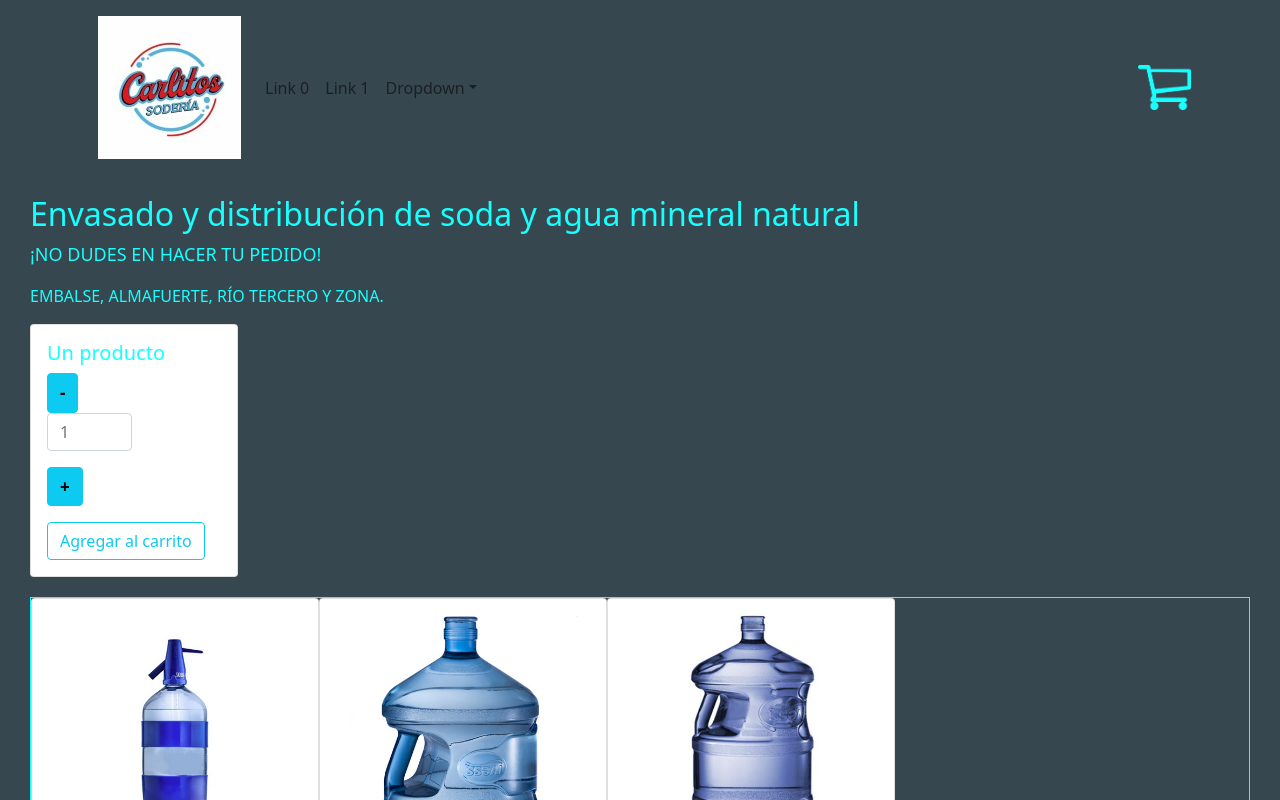
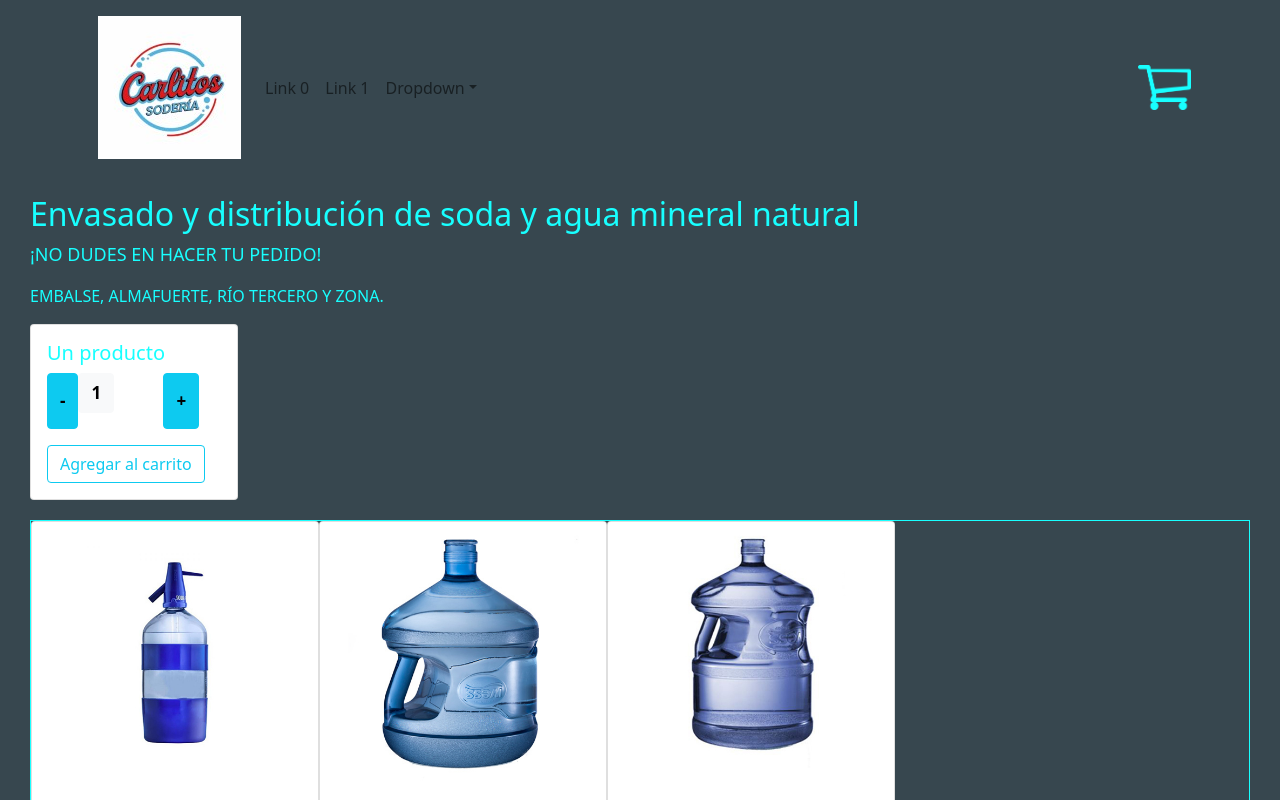
Before and after one commit to joaquinn124/footballbootcompany, a React (Create React App) app: page / in a window 1280 px wide. Shown: the top 800 px of the page. Built offline with nearby package versions, Linux system fonts and the light colour scheme.

Commit message:
Desafío 4: Contador con botón v2

```diff
--- a/src/components/ItemCount/ItemCount.jsx
+++ b/src/components/ItemCount/ItemCount.jsx
@@ -1,18 +1,49 @@
 import './ItemCount.css';
 import Card from 'react-bootstrap/Card';
 import Button from 'react-bootstrap/Button';
-import Form from 'react-bootstrap/Form';
 import InputGroup from 'react-bootstrap/InputGroup';
 import { useState } from 'react';
-/* import OnAdd from '../ItemListContainer/ItemListContainer'; */
 
-export default function ItemCount () {
+export default function ItemCount (props) {
 
-    const stock = 10;
+    const [counter, modifCount] = useState (parseInt(props.initial));
+
+    function addItems () {
+        if (counter < props.stock) {
+            modifCount(counter + 1);
+        }
+    }
+
+    function removeItems () {
+        if (counter > 0 && counter >= counter)
+            modifCount(counter - 1);
+        }
+
+    /*card DOM insertion with products detail*/
+    return (
+        <Card style={{ width: '13rem' }}>
+            {/* <Card.Img variant="top" src="holder.js/100px180" /> */}
+            <Card.Body>
+                <Card.Title>Un producto</Card.Title>
+                <Card.Text className='d-inline-flex'>
+                    <Button variant="info" className='buttonsStyles' onClick={removeItems}> - </Button>
+                    <InputGroup className="mb-3 inputSize">
+                        <Button variant="light" placeholder={props.initial} className='buttonsStyles' onClick={addItems}> {counter} </Button>
+                    </InputGroup>
+                    <Button variant="info" className='buttonsStyles' onClick={addItems}> + </Button>
+                </Card.Text>
+                <Button variant="outline-info" onClick={props.adderFunc}>Agregar al carrito</Button>
+            </Card.Body>
+        </Card>
+    )
+}
+
+
+/* const stock = 10;
     const initial = 1;
     const [counter, modifCount] = useState (initial);
 
-    /*add qty. from an item to shoppin cart*/
+    //add qty. from an item to shoppin cart
     function addItems () {
         if (counter < stock) {
             modifCount(counter + 1);
@@ -20,7 +51,7 @@ export default function ItemCount () {
 
     }
 
-    /*remove qty. from an item to shoppin cart*/
+    //remove qty. from an item to shoppin cart
     function removeItems () {
         if (counter > stock) {
             modifCount(counter - 1);
@@ -29,23 +60,4 @@ export default function ItemCount () {
 
     const OnAdd = () => {
         console.log (counter);
-    }
-
-    /*card DOM insertion with products detail*/
-    return (
-        <Card style={{ width: '13rem' }}>
-            {/* <Card.Img variant="top" src="holder.js/100px180" /> */}
-            <Card.Body>
-                <Card.Title>Un producto</Card.Title>
-                <Card.Text>
-                    <Button variant="info" className='buttonsStyles' onClick={removeItems}> - </Button>
-                    <InputGroup className="mb-3 inputSize" >
-                        <Form.Control placeholder={counter}/>
-                    </InputGroup>
-                    <Button variant="info" className='buttonsStyles' onClick={addItems}> + </Button>
-                </Card.Text>
-                <Button variant="outline-info" onClick={OnAdd}>Agregar al carrito</Button>
-            </Card.Body>
-        </Card>
-    )
-}
+    } */
--- a/src/components/ItemListContainer/ItemListContainer.jsx
+++ b/src/components/ItemListContainer/ItemListContainer.jsx
@@ -3,6 +3,11 @@ import Titulos from "../Titulos/Titulos";
 import ItemCount from '../ItemCount/ItemCount';
 import ItemList from '../ItemList/ItemList';
 
+export function OnAdd (counter) {
+    //client counter value saved as state
+    //const [count, setCount] = useState (counter);
+    console.log(counter);
+}
 
 export default function ItemListContainter () {
     return (
@@ -10,7 +15,7 @@ export default function ItemListContainter () {
             {/* Temp. object with shopping cart items adder */}
             <div className='containterBody'>
                 <Titulos titulo={Titulos} />
-                <ItemCount /* stock={'10'} onAdd={OnAdd} *//>
+                <ItemCount stock='10' initial='1' adderFunc={OnAdd}/>
             </div>
 
             {/* ItemListContainer with items list and their descriptions */}
```
